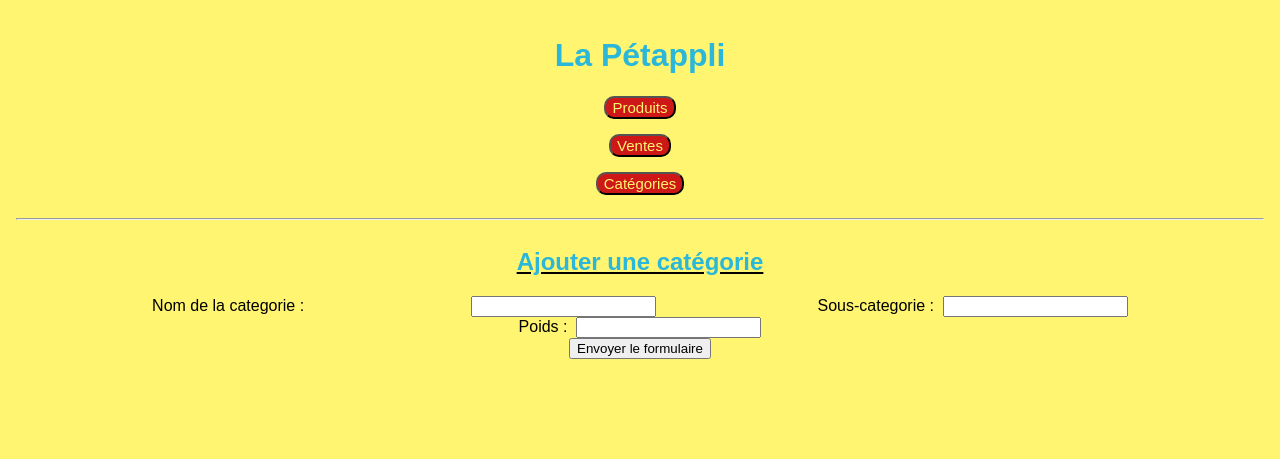
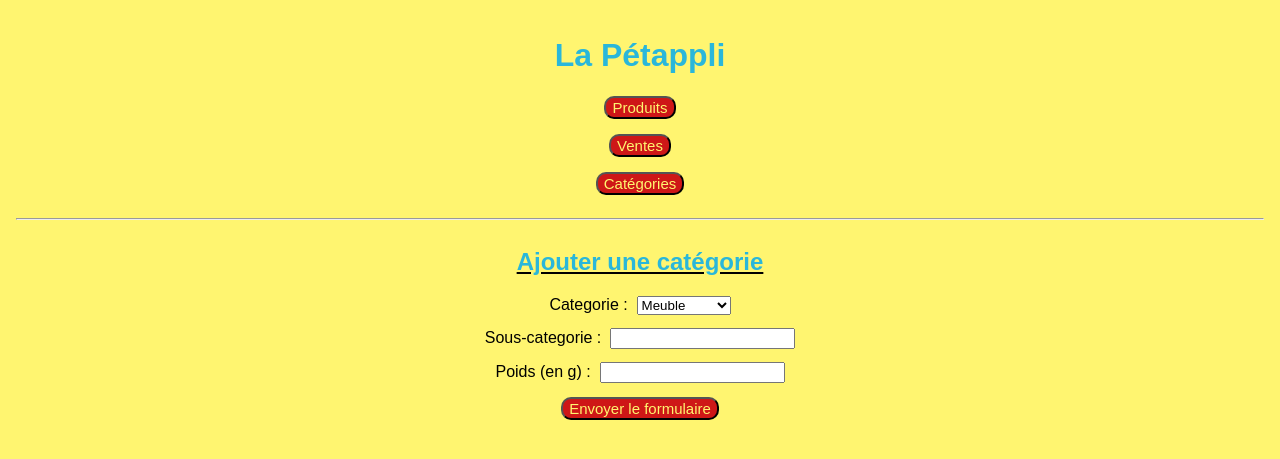
Before and after one commit to martinched/stageDwwm, a PHP site: page /index.php?page=addFormCategorie in a window 1280 px wide. Shown: the top 459 px of the page. Run offline with PHP 8.4, Linux system fonts and the light colour scheme; data comes from the database, SQL or seed files in the repository; data that the repository does not hold is empty.

Commit message:
css formulaire et bouton

```diff
--- a/public/css/style.css
+++ b/public/css/style.css
@@ -20,6 +20,11 @@ h1, h2 {
 nav button {
     margin-bottom: 1em;
 
+}
+
+.formulaire{
+    display: flex;
+    flex-direction: column;
 }
 
 .btn, .suppr, .sell, .ajout{
--- a/views/addFormCategorie.view.php
+++ b/views/addFormCategorie.view.php
@@ -17,21 +17,27 @@
 <div class='formulaire'>
     <form id='formCategorie' action="index.php?page=addFormCategorie" method="POST">
 
-        <label for="nom_categorie">Nom de la categorie&nbsp;:&nbsp;</label>
-
-	<div class="autocomplete">
-	    <input require id="form-nom_categorie" value="<?=$_GET['nom_categorie']?>" type="text" name="nom_categorie">
-	</div>
-
+        <label for="categorie">Categorie&nbsp;:&nbsp;</label>
+	<input type="hidden" name="categorie" />
+	<select class='champ' name="categorie_ddl" onchange="DropDownChanged(this);">
+	    <option value="1">Meuble</option>
+	    <option value="2">Textile</option>
+	    <option value="3">Puériculture</option>
+	    <option value="4">Vaisselle</option>
+	    <option value="5">HiFi</option>
+	    <option value="6">Other..</option>
+	</select>
+	<input class='champ' type="text" name="categorie_txt" style="display: none;"/>
+	<br>
 	<label for="sous_categorie">Sous-categorie&nbsp;:&nbsp;</label>
-        <input id="form-sous_categorie" type="string" name="sous_categorie"></input>
+        <input class='champ' id="form-sous_categorie" type="string" name="sous_categorie"></input>
 	<br>
 
-	<label for="poids">Poids&nbsp;:&nbsp;</label>
-        <input id='form-poids_categorie' type='number' name="poids"/>
+	<label for="poids">Poids (en g)&nbsp;:&nbsp;</label>
+        <input class='champ' id='form-poids_categorie' type='number' name="poids"/>
 	<br>
 
-	<input id='form-categorieButton' type="submit" value="Envoyer le formulaire" />
+	<input class='champ btn' id='form-categorieButton' type="submit" value="Envoyer le formulaire" />
     </form>
 </div>
 
```
Also changed, not shown: views/addFormProduit.view.php (+10 -3 lines).
